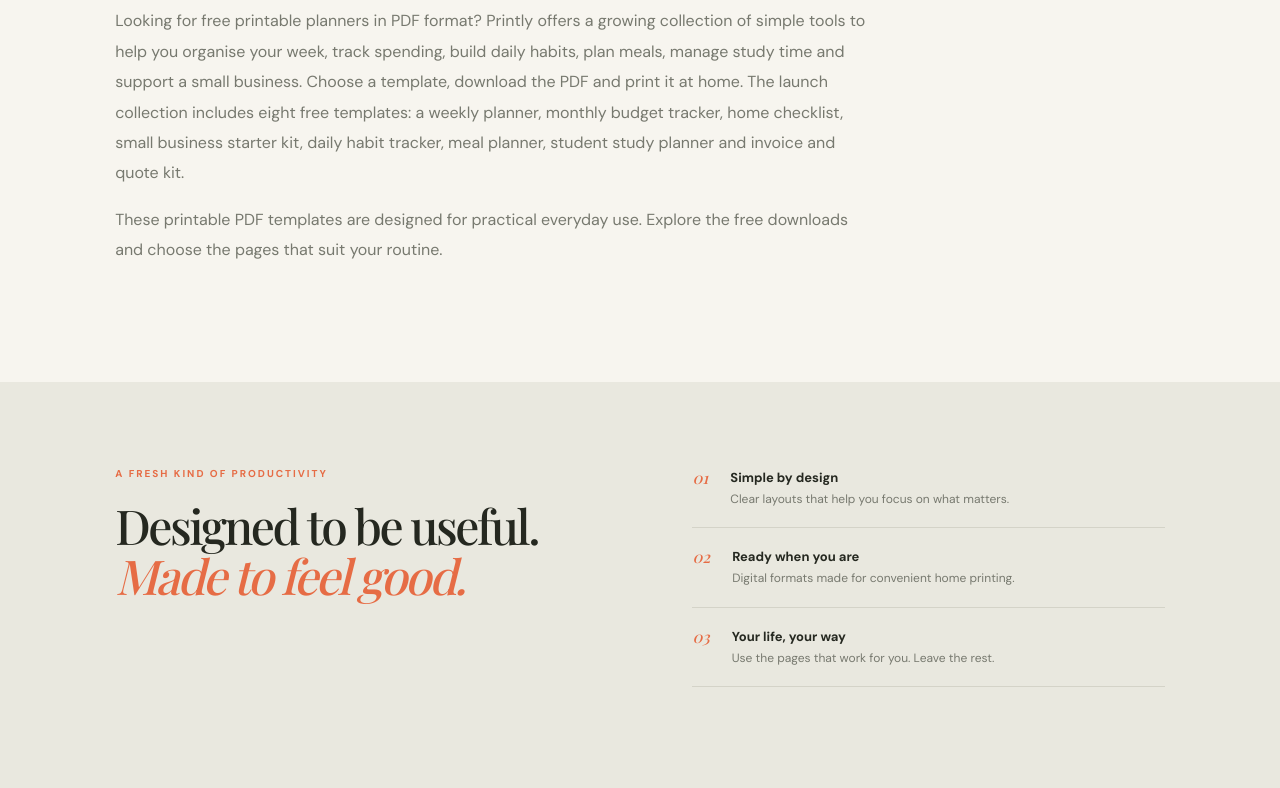
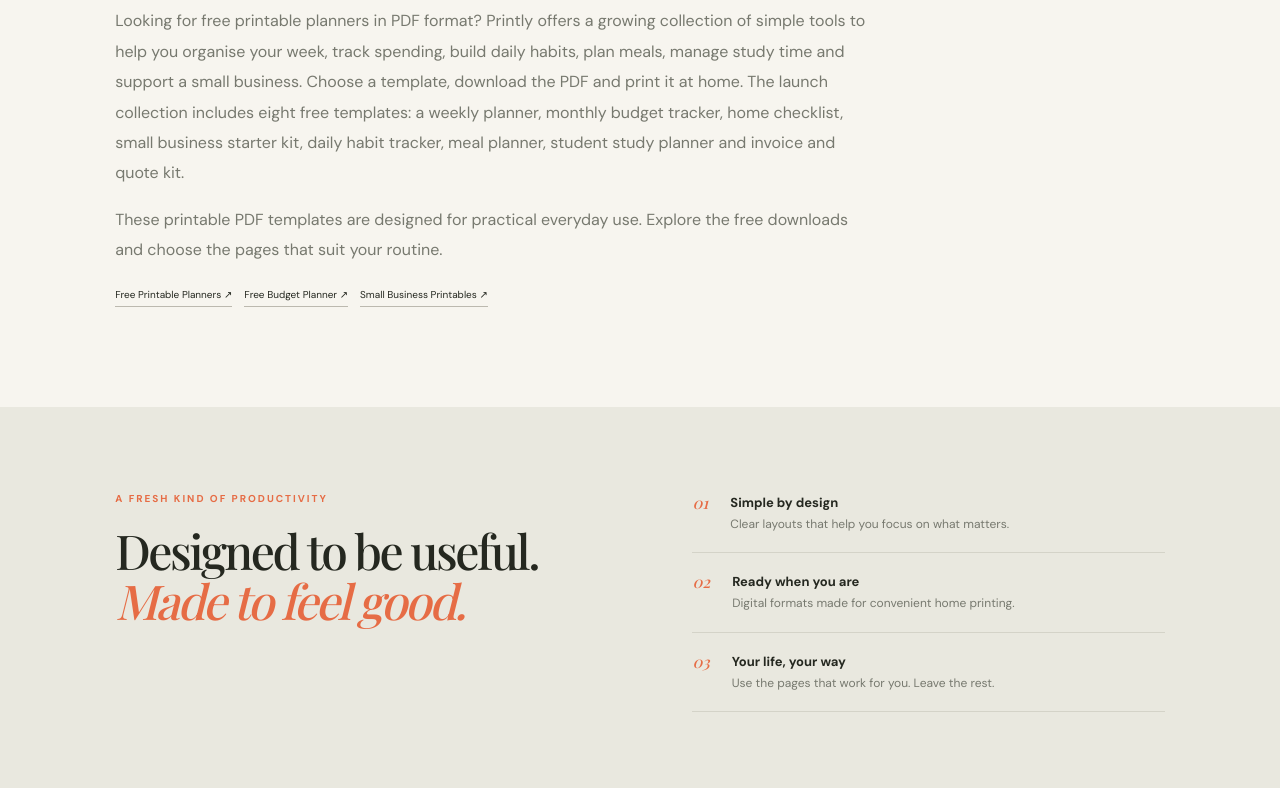
Before and after one commit to ssrweb197/printly, a plain HTML site: page index.html in a window 1280 px wide. Shown: the part 3194-3982 px from the top of the page. Drawn offline with nearby package versions, Linux system fonts and the light colour scheme; a web font is replaced by a local one.

Commit message:
Link SEO landing pages from homepage

```diff
--- a/index.html
+++ b/index.html
@@ -68,7 +68,7 @@
 <article class="product" data-category="planner" data-price="0" data-name="Student Study Planner"><div class="product-visual visual-budget"><span class="product-label">FREE DOWNLOAD</span><div class="budget-sheet"><small>STUDENT STUDY PLANNER</small><strong>Focus on<br>your goals.</strong><div class="budget-bars"><i></i><i></i><i></i></div><div class="budget-total">PLAN&nbsp;&nbsp; STUDY&nbsp;&nbsp; REVIEW</div></div></div><div class="product-info"><div><span class="product-type">STUDY · PDF</span><h3><a href="/student-study-planner.html">Student Study Planner</a></h3></div><b>FREE</b></div><p class="product-desc">A weekly study map, top priorities and daily focus session sheets.</p><a class="product-link" href="/student-study-planner.html">Preview template ↗</a></article>
 <article class="product" data-category="business" data-price="0" data-name="Small Business Invoice & Quote Kit"><div class="product-visual visual-business"><span class="product-label">FREE DOWNLOAD</span><div class="business-sheet"><small>INVOICE & QUOTE KIT</small><strong>Clear quotes.<br>Confident work.</strong><div class="biz-boxes"><i>QUOTE</i><i>INVOICE</i><i>PAYMENT</i></div></div></div><div class="product-info"><div><span class="product-type">BUSINESS · PDF</span><h3><a href="/small-business-invoice-quote-kit.html">Small Business Invoice & Quote Kit</a></h3></div><b>FREE</b></div><p class="product-desc">Printable quotation, invoice and payment follow-up worksheets.</p><a class="product-link" href="/small-business-invoice-quote-kit.html">Preview template ↗</a></article>
 </div><p class="empty-state" id="emptyState" hidden>No templates found. Try another search or category.</p><div class="shop-foot"><span>FREE LAUNCH COLLECTION</span><p>Choose any template and download its PDF separately — all eight are free during our launch.</p><a class="btn primary" href="#shop">Choose your free template <span>→</span></a></div></section>
-<section class="section" id="free-printable-templates"><div class="eyebrow">FREE PDF DOWNLOADS</div><h2>Free printable planners &amp; <em>everyday templates.</em></h2><p style="max-width:760px;line-height:1.9;color:#77796f">Looking for free printable planners in PDF format? Printly offers a growing collection of simple tools to help you organise your week, track spending, build daily habits, plan meals, manage study time and support a small business. Choose a template, download the PDF and print it at home. The launch collection includes eight free templates: a weekly planner, monthly budget tracker, home checklist, small business starter kit, daily habit tracker, meal planner, student study planner and invoice and quote kit.</p><p style="max-width:760px;line-height:1.9;color:#77796f">These printable PDF templates are designed for practical everyday use. Explore the <a href="#shop">free downloads</a> and choose the pages that suit your routine.</p></section>
+<section class="section" id="free-printable-templates"><div class="eyebrow">FREE PDF DOWNLOADS</div><h2>Free printable planners &amp; <em>everyday templates.</em></h2><p style="max-width:760px;line-height:1.9;color:#77796f">Looking for free printable planners in PDF format? Printly offers a growing collection of simple tools to help you organise your week, track spending, build daily habits, plan meals, manage study time and support a small business. Choose a template, download the PDF and print it at home. The launch collection includes eight free templates: a weekly planner, monthly budget tracker, home checklist, small business starter kit, daily habit tracker, meal planner, student study planner and invoice and quote kit.</p><p style="max-width:760px;line-height:1.9;color:#77796f">These printable PDF templates are designed for practical everyday use. Explore the <a href="#shop">free downloads</a> and choose the pages that suit your routine.</p><div class="seo-landing-links" style="display:flex;gap:12px;flex-wrap:wrap;margin-top:22px"><a class="product-link" href="/free-printable-planners.html">Free Printable Planners ↗</a><a class="product-link" href="/free-printable-budget-planner.html">Free Budget Planner ↗</a><a class="product-link" href="/free-small-business-printable-templates.html">Small Business Printables ↗</a></div></section>
 <section class="why" id="why"><div class="why-inner"><div><div class="eyebrow">A FRESH KIND OF PRODUCTIVITY</div><h2>Designed to be useful.<br><em>Made to feel good.</em></h2></div><div class="why-points"><div><span>01</span><p><b>Simple by design</b><br>Clear layouts that help you focus on what matters.</p></div><div><span>02</span><p><b>Ready when you are</b><br>Digital formats made for convenient home printing.</p></div><div><span>03</span><p><b>Your life, your way</b><br>Use the pages that work for you. Leave the rest.</p></div></div></div></section>
 <section class="newsletter"><div class="newsletter-star">✳</div><div><div class="eyebrow">A NOTE FROM PRINTLY</div><h2>Make a little room<br>for <em>good things.</em></h2><p>New templates and useful ideas are on the way. Get in touch if you have a template request.</p><a class="btn dark" href="mailto:brandblitzmotivaion@gmail.com?subject=Printly%20template%20request">Suggest a template <span>→</span></a></div><div class="newsletter-art"><div class="note-card"><span>REMEMBER</span><b>You don't have<br>to do it all.<br><i>Just begin.</i></b><small>PRINTLY · LITTLE STEPS COUNT</small></div></div></section>
 </main>
```
